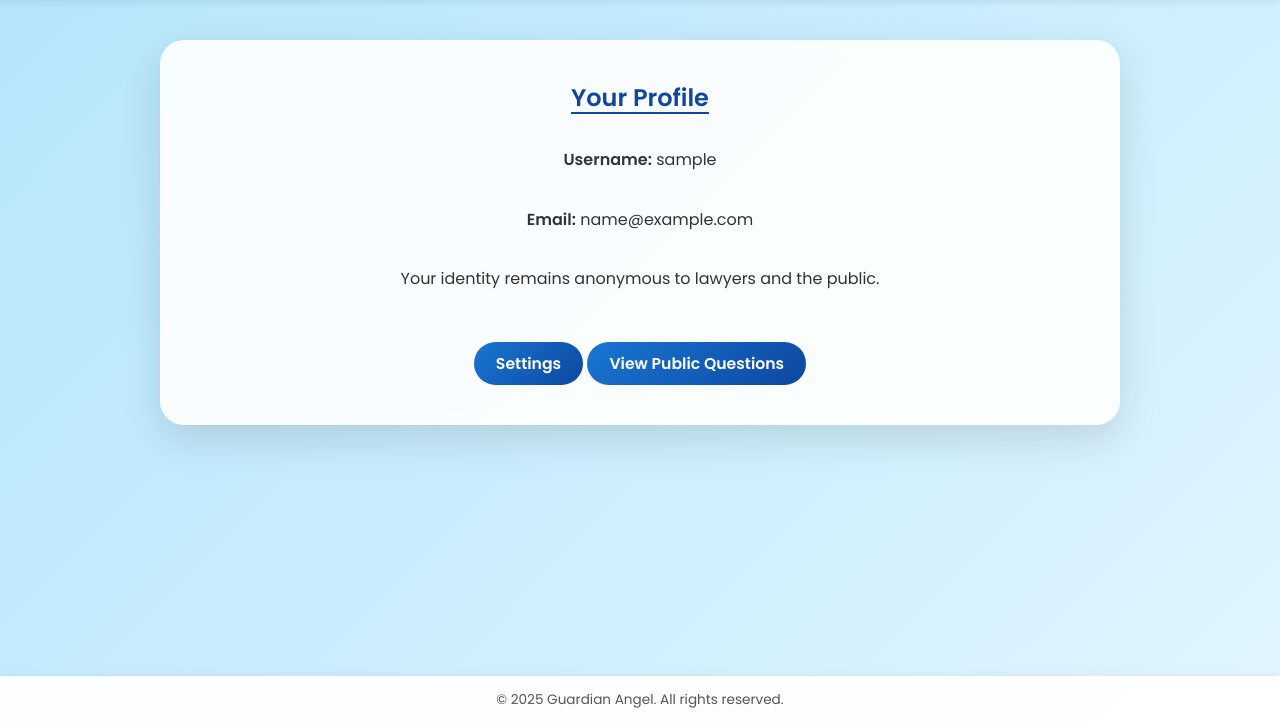
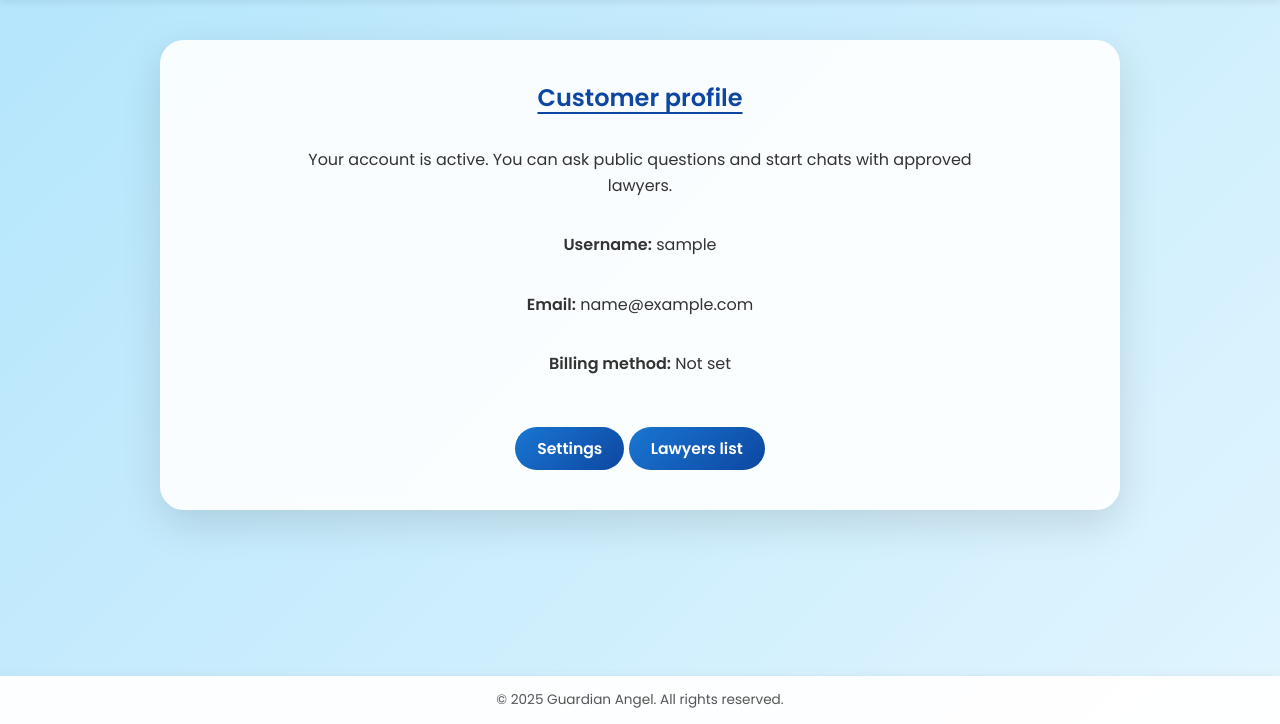
Before and after one commit to haiderhabibi1-bot/guardianangel, a Django app: template core/templates/profiles/customer_profile.html in a window 1280 px wide. Shown: the part 76-800 px from the top of the page. Run offline with Django 5.2, Linux system fonts and the light colour scheme; the template is opened without the code that fills it, so the values that code supplies are empty; the visitor is signed in with stand-in values (Sample User, id 1).

Commit message:
Update customer_profile.html

```diff
--- a/core/templates/profiles/customer_profile.html
+++ b/core/templates/profiles/customer_profile.html
@@ -1,14 +1,15 @@
 {% extends "base.html" %}
 
 {% block content %}
-<h1>Your Profile</h1>
+<h1>Customer profile</h1>
+<p>Your account is active. You can ask public questions and start chats with approved lawyers.</p>
 
 <p><strong>Username:</strong> {{ request.user.username }}</p>
 <p><strong>Email:</strong> {{ request.user.email }}</p>
-<p>Your identity remains anonymous to lawyers and the public.</p>
+<p><strong>Billing method:</strong> {{ billing.billing_method|default:"Not set" }}</p>
 
-<div class="actions" style="text-align:center; margin-top:16px;">
+<div style="text-align:center; margin-top:16px;">
     <a href="{% url 'customer_settings' %}" class="btn">Settings</a>
-    <a href="{% url 'public_questions' %}" class="btn">View Public Questions</a>
+    <a href="{% url 'lawyers_list' %}" class="btn">Lawyers list</a>
 </div>
 {% endblock %}
```
